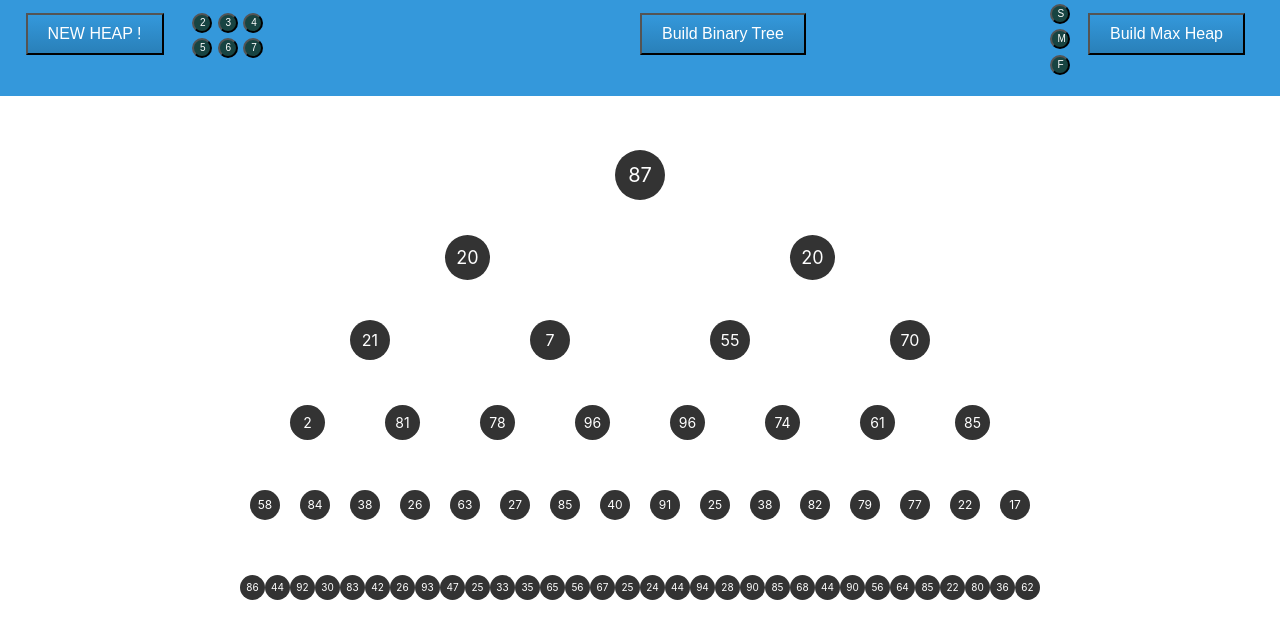
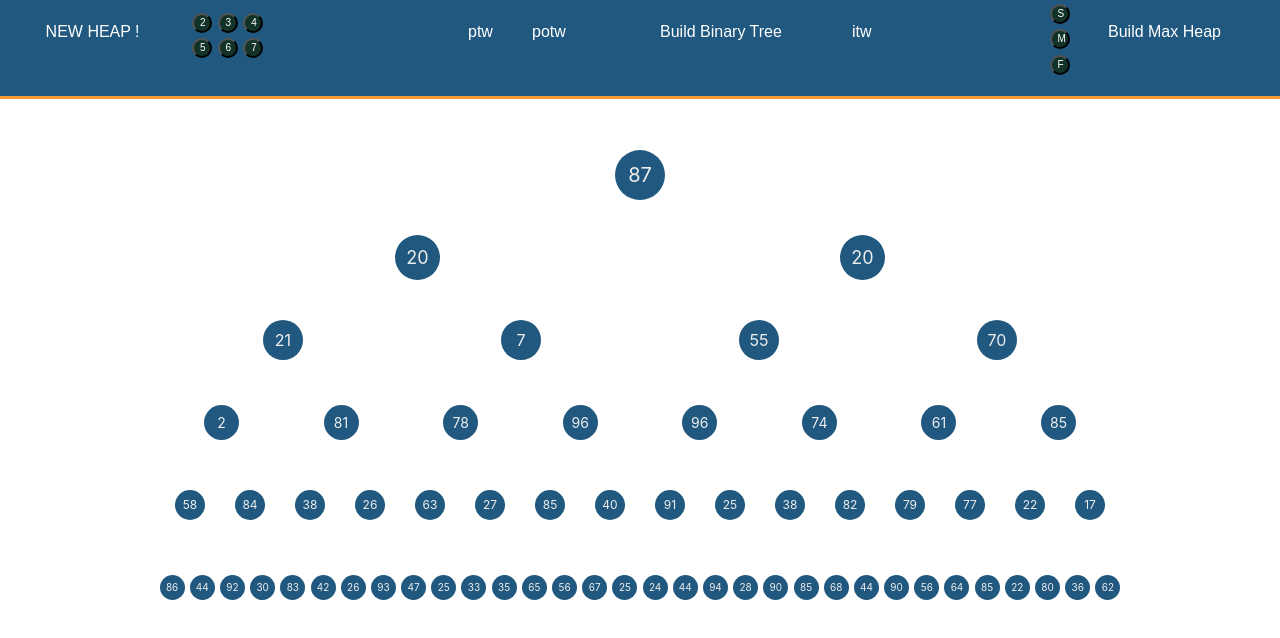
Before and after one commit to tancredeguillou/BinarySearchTrees, a React (Create React App) app: page / in a window 1280 px wide. Shown: the top 638 px of the page. Built offline with nearby package versions, Linux system fonts and the light colour scheme.

Commit message:
binary tree walks

```diff
--- a/src/Algorithms/algorithm.js
+++ b/src/Algorithms/algorithm.js
@@ -61,14 +61,60 @@ export function buildBinSearchTree(array) {
     return animations;
 }
 
-function bst(sortedArray, animations, start, end, level, i) {
+function bst(sortedArray, animations, start, end, level, index) {
     const mid = Math.floor((start + end) / 2);
     // can this node have children ?
     if (Math.pow(2, level+1) < sortedArray.length) {
         // this is the left child of the mid node
-        animations.push([2 * i + 1, bst(sortedArray, animations, start, mid-1, level+1, 2*i+1)]);
+        animations.push([2 * index + 1, bst(sortedArray, animations, start, mid-1, level+1, 2*index+1)]);
         // this is the right child of the mid node
-        animations.push([2 * i + 2, bst(sortedArray, animations, mid+1, end, level+1, 2*i+2)]);
+        animations.push([2 * index + 2, bst(sortedArray, animations, mid+1, end, level+1, 2*index+2)]);
     }
     return sortedArray[mid];
 }
+
+
+export function inorderTreeWalk(length) {
+    const animations = [];
+    itw(length, animations, 0, 0);
+    return animations;
+}
+
+function itw(length, animations, level, index) {
+    // can this node have children ?
+    if (Math.pow(2, level) < length) {
+        itw(length, animations, level + 1, 2 * index + 1);
+        animations.push(index);
+        itw(length, animations, level + 1, 2 * index + 2);
+    }
+}
+
+export function postorderTreeWalk(length) {
+    const animations = [];
+    potw(length, animations, 0, 0);
+    return animations;
+}
+
+function potw(length, animations, level, index) {
+    // can this node have children ?
+    if (Math.pow(2, level) < length) {
+        potw(length, animations, level + 1, 2 * index + 1);
+        potw(length, animations, level + 1, 2 * index + 2);
+        animations.push(index);
+    }
+}
+
+export function preorderTreeWalk(length) {
+    const animations = [];
+    ptw(length, animations, 0, 0);
+    return animations;
+}
+
+function ptw(length, animations, level, index) {
+    // can this node have children ?
+    if (Math.pow(2, level) < length) {
+        animations.push(index);
+        itw(length, animations, level + 1, 2 * index + 1);
+        itw(length, animations, level + 1, 2 * index + 2);
+    }
+}
--- a/src/BinaryTreeVisualizer/binaryTreeVisualizer.css
+++ b/src/BinaryTreeVisualizer/binaryTreeVisualizer.css
@@ -3,11 +3,11 @@
     height:50px;
     border-radius:50px;
     font-size:5px;
-    color:#fff;
+    color:#eee/*e2e2ee*/;
     line-height:50px;
     text-align:center;
     display: inline-block;
-    background:#333;
+    background:#21587F;
 }
 
 .array-container {
@@ -22,12 +22,22 @@
 .menu {
     height: 12%;
     width: 100%;
-    background-color: #3498db;
-    position: absolute;
+    background-color: #21587F;
+    position: relative;
+}
+
+.bar {
+    height: 3px;
+    width : 100%;
+    background-color: #f93;
+    position: relative;
 }
 
 .bin-tree {
-    top: 0%;
+    background-color: #fff;
+    height: 100%;
+    width: 100%;
+    position: absolute;
 }
 
 .levels {
@@ -46,25 +56,29 @@
 .button {
     position: absolute;
     margin-top: 1%;
-    background: #3498db;
-    background-image: -webkit-linear-gradient(top, #3498db, #2980b9);
-    background-image: -moz-linear-gradient(top, #3498db, #2980b9);
-    background-image: -ms-linear-gradient(top, #3498db, #2980b9);
-    background-image: -o-linear-gradient(top, #3498db, #2980b9);
-    background-image: linear-gradient(to bottom, #3498db, #2980b9);
+    background: #101629;
+    /*background-image: -webkit-linear-gradient(top, #101629, #101629);
+    background-image: -moz-linear-gradient(top, #101629, #101629);
+    background-image: -ms-linear-gradient(top, #101629, #101629);
+    background-image: -o-linear-gradient(top, #101629, #101629);*/
+    background-image: linear-gradient(to bottom, #21587F, #21587F);
     font-family: Arial;
-    color: #ffffff;
+    color: #fff;
     font-size: 16px;
     padding: 10px 20px 10px 20px;
     text-decoration: none;
+    border: none;
+    outline: none;
   }
 
   .button:hover {
     background: #3cb0fd;
-    background-image: -webkit-linear-gradient(top, #3cb0fd, #3498db);
+    /*background-image: -webkit-linear-gradient(top, #3cb0fd, #3498db);
     background-image: -moz-linear-gradient(top, #3cb0fd, #3498db);
     background-image: -ms-linear-gradient(top, #3cb0fd, #3498db);
-    background-image: -o-linear-gradient(top, #3cb0fd, #3498db);
-    background-image: linear-gradient(to bottom, #3cb0fd, #3498db);
+    background-image: -o-linear-gradient(top, #3cb0fd, #3498db);*/
+    background-image: linear-gradient(to bottom, #21587F, #21587F);
     text-decoration: none;
+    border:none;
+    outline: none;
   }
--- a/src/BinaryTreeVisualizer/binaryTreeVisualizer.jsx
+++ b/src/BinaryTreeVisualizer/binaryTreeVisualizer.jsx
@@ -1,13 +1,27 @@
 import React from 'react';
 import './binaryTreeVisualizer.css';
-import {buildMaxHeap} from '../Algorithms/algorithm.js';
-import {buildBinSearchTree} from '../Algorithms/algorithm.js';
+import {buildMaxHeap, buildBinSearchTree, inorderTreeWalk,
+            preorderTreeWalk, postorderTreeWalk} from '../Algorithms/algorithm.js';
+
+/*BFDBFF
+A4CEFF
+FEDFA4
+B29150*/
+
+/*
+FF5F31
+5DC7FF
+9AE897
+FFE26E
+*/
+
+
 
 // Change this value for the speed of the animations.
 let ANIMATION_SPEED_MS = 50;
 
 // This is the main color of the array bars.
-const PRIMARY_COLOR = '#333';
+const PRIMARY_COLOR = '#21587F';
 
 // This is the color of array bars that are being compared throughout the animations.
 const COMPARING_COLOR = '#f00';
@@ -20,6 +34,8 @@ const SWAPING_COLOR = '#0f0';
 const TOP_POSITION = 75;
 const TOP_SIZE = 50;
 const TOP_FONT = 20;
+const LEVELS = [2, 3, 4, 5, 6, 7];
+const MARGINS = [0, 200, 99, 42.3, 15, 2.6, 1];
 
 export class BinaryTreeVisualizer extends React.Component {
     constructor(props) {
@@ -77,8 +93,8 @@ export class BinaryTreeVisualizer extends React.Component {
             this.setState({building: 1});
         const original = this.state.array.slice();
         const animations = buildMaxHeap(original);
+        const circles = document.getElementsByClassName('circle');
         for (let i = 0; i < animations.length; i++) {
-            const circles = document.getElementsByClassName('circle');
             const [v1, v2, swaping] = animations[i];
             if (swaping !== 2 && swaping !== 3) {
                 const circleOneStyle = circles[v1].style;
@@ -117,8 +133,9 @@ export class BinaryTreeVisualizer extends React.Component {
     buildBinSearchTree() {
         const original = this.state.array.slice();
         const animations = buildBinSearchTree(original);
+        const circles = document.getElementsByClassName('circle');
         for (let i = 0; i < animations.length; i++) {
-            const circles = document.getElementsByClassName('circle');
+
             const [index, value] = animations[i];
             const circleStyle = circles[index].style;
             setTimeout(() => {
@@ -130,18 +147,53 @@ export class BinaryTreeVisualizer extends React.Component {
         }
     }
 
+    showInorderWalk() {
+        const animations = inorderTreeWalk(this.state.array.length);
+        const circles = document.getElementsByClassName('circle');
+        for (let i = 0; i < animations.length; i++) {
+            const index = animations[i];
+            const circleStyle = circles[index].style;
+            setTimeout(() => {
+                circleStyle.background = SWAPING_COLOR;
+            }, i * ANIMATION_SPEED_MS);
+        }
+    }
+
+    showPreorderWalk() {
+        const animations = preorderTreeWalk(this.state.array.length);
+        const circles = document.getElementsByClassName('circle');
+        for (let i = 0; i < animations.length; i++) {
+            const index = animations[i];
+            const circleStyle = circles[index].style;
+            setTimeout(() => {
+                circleStyle.background = SWAPING_COLOR;
+            }, i * ANIMATION_SPEED_MS);
+        }
+    }
+
+    showPostorderWalk() {
+        const animations = postorderTreeWalk(this.state.array.length);
+        const circles = document.getElementsByClassName('circle');
+        for (let i = 0; i < animations.length; i++) {
+            const index = animations[i];
+            const circleStyle = circles[index].style;
+            setTimeout(() => {
+                circleStyle.background = SWAPING_COLOR;
+            }, i * ANIMATION_SPEED_MS);
+        }
+    }
+
     render() {
         const {array} = this.state;
 
         const indexes = [];
-        const levels = [2, 3, 4, 5, 6, 7];
 
         for (let i = 0; Math.pow(2, i) < array.length; i++) {
             indexes.push(i);
         }
 
         return (
-            <div>
+            <div className="bin-tree">
                 <div className="menu">
                     <button
                         className="button"
@@ -160,7 +212,7 @@ export class BinaryTreeVisualizer extends React.Component {
                             Build Max Heap
                     </button>
                     {
-                        levels.map(level => {
+                        LEVELS.map(level => {
                             return  <button
                                 className="levels"
                                 onClick={() => this.setArray(level)}
@@ -178,7 +230,7 @@ export class BinaryTreeVisualizer extends React.Component {
                             marginLeft : `32%`,
                             marginTop: `0.3%`
                         }}
-                        onClick={() => this.animSpeed(200)}>
+                        onClick={() => this.animSpeed(500)}>
                             S
                     </button>
                     <button
@@ -205,7 +257,32 @@ export class BinaryTreeVisualizer extends React.Component {
                         onClick={() => this.buildBinSearchTree()}>
                             Build Binary Tree
                     </button>
+                    <button
+                        className="button"
+                        style={{
+                            marginLeft : `15%`
+                        }}
+                        onClick={() => this.showInorderWalk()}>
+                        itw
+                    </button>
+                    <button
+                        className="button"
+                        style={{
+                            marginLeft : `-15%`
+                        }}
+                        onClick={() => this.showPreorderWalk()}>
+                        ptw
+                    </button>
+                    <button
+                        className="button"
+                        style={{
+                            marginLeft : `-10%`
+                        }}
+                        onClick={() => this.showPostorderWalk()}>
+                        potw
+                    </button>
                 </div>
+                <div className="bar"></div>
                 {
                     indexes.map(index => {
                         return <div
@@ -220,7 +297,7 @@ export class BinaryTreeVisualizer extends React.Component {
                                     className="circle"
                                     key={idx}
                                     style={{
-                                        margin: (index < 6) ? `0 ${10 * (Math.pow(2, 6 - index - 1) - 1)}px` : `0 0px`,
+                                        margin: `0 ${MARGINS[index]}px`,//(index < 6) ? `0 ${10 * (Math.pow(2, 6 - index - 1) - 1)}px` : `0 0.3px`,
                                         width: (index < 6) ? `${TOP_SIZE * (1 - (index * 0.1))}px` : `${TOP_SIZE * Math.pow(0.8, index)}px`,
                                         height: (index < 6) ? `${TOP_SIZE * (1 - (index * 0.1))}px` : `${TOP_SIZE * Math.pow(0.8, index)}px`,
                                         fontSize: (index < 6) ? `${TOP_FONT * (1 - (index * 0.1))}px` : `${TOP_FONT * Math.pow(0.8, index)}px`,
```
